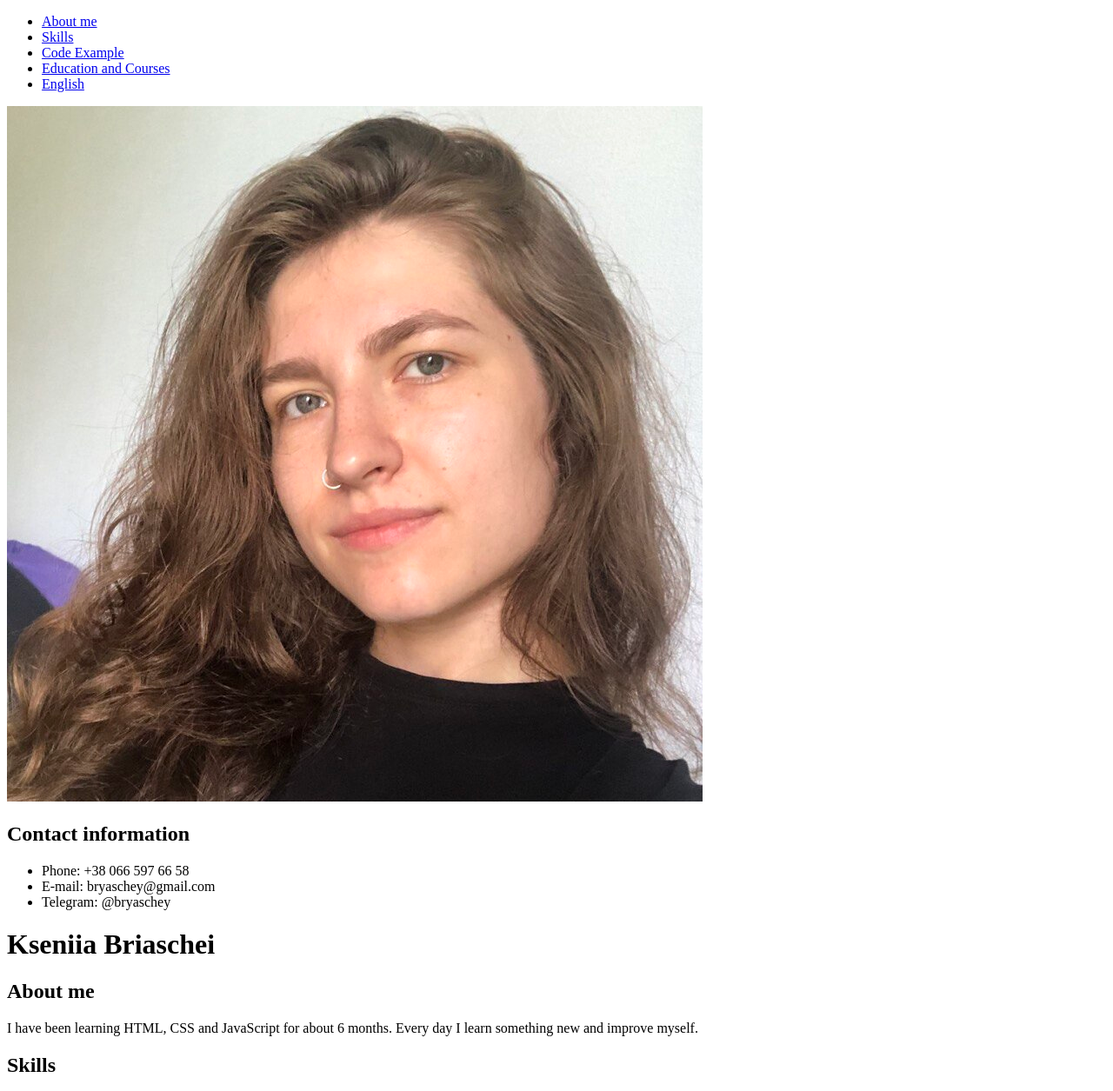
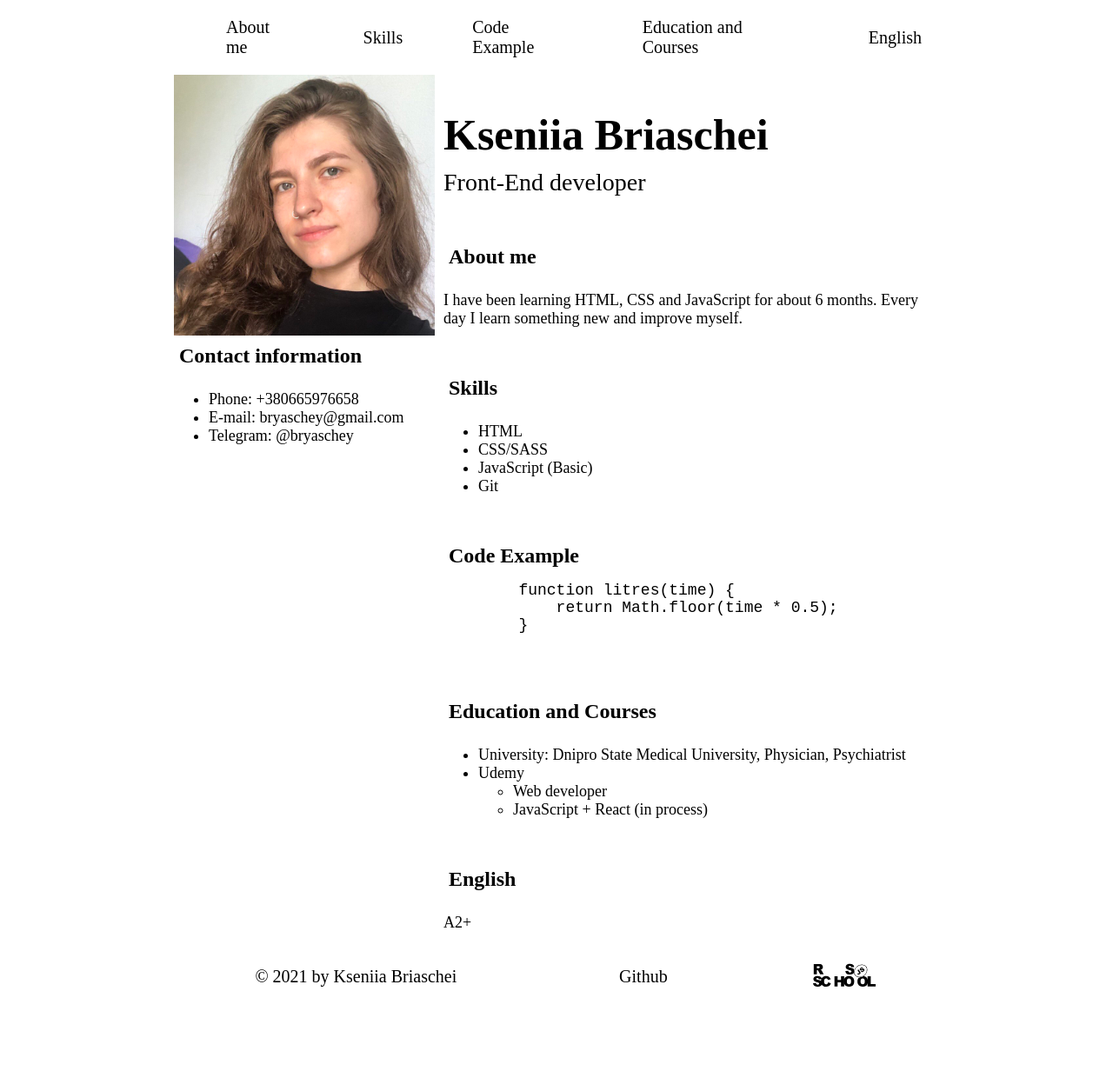
Before and after one commit to Zlataks/rsschool-cv1, a plain HTML site: page index.html in a window 1280 px wide. Shown: the top 1255 px of the page at 87% size. After the commit the page ends 1155 px from the top, so only its background shows below. Drawn offline with Linux system fonts and the light colour scheme.

Commit message:
feat: realize a positioning, add folder assets

```diff
--- a/index.html
+++ b/index.html
@@ -5,37 +5,45 @@
     <meta http-equiv="X-UA-Compatible" content="IE=edge">
     <meta name="viewport" content="width=device-width, initial-scale=1.0">
     <title>Kseniia Briaschei CV</title>
+    <link rel="stylesheet" href="style.css">
 </head>
 <body>
     <header>
+        <div class="wrapper">
             <nav>
-            <ul>
-                <li><a href="#about">About me</a></li>
-                <li><a href="#skills">Skills</a></li>
-                <li><a href="#code">Code Example</a></li>
-                <li><a href="#education">Education and Courses</a></li>
-                <li><a href="#english">English</a></li>
+                <ul class="menu__list">
+                    <li class="menu__item"><a href="#about">About me</a></li>
+                    <li class="menu__item"> <a href="#skills">Skills</a></li>
+                    <li class="menu__item"><a href="#code">Code Example</a></li>
+                    <li class="menu__item"><a href="#education">Education and Courses</a></li>
+                    <li class="menu__item"><a href="#english">English</a></li>
                 </ul>
             </nav>
+        </div>
     </header>
-    <aside>
-        <img src="photo.jpg" alt="photo_profile">
-        <h2>Contact information</h2>
-        <ul>
-            <li>Phone: +38 066 597 66 58</li>
-            <li>E-mail: bryaschey@gmail.com</li>
+    <main>
+        <div class="wrapper">
+            <div class="main__container">
+                <aside class="main__aside">
+                    <img class="main__img" src="assets/img/photo.jpg" alt="photo profile">
+                    <h2 class="aside__header">Contact information</h2>
+                    <ul class="section__text">
+                        <li>Phone: <a href="tel:380665976658">+380665976658</a></li>
+                        <li>E-mail: <a href="mailto:bryaschey@gmail.com">bryaschey@gmail.com</a></li>
                         <li>Telegram: @bryaschey</li>
                     </ul>
                 </aside>
-    <main>
-        <h1>Kseniia Briaschei</h1>
-        <section id="about">
-            <h2>About me</h2>
-            <p>I have been learning HTML, CSS and JavaScript for about 6 months. Every day I learn something new and improve myself.</p>
+                <div class="main__main">
+                    <h1 class="main__title">Kseniia Briaschei</h1>
+                    <p class="main__text">Front-End developer</p>
+                    <section class="about" id="about">
+                        <h2 class="section__header">About me</h2>
+                        <p class="section__text">I have been learning HTML, CSS and JavaScript for about 6 months.
+                        Every day I learn something new and improve myself.</p>
                     </section>
                     <section id="skills">
-            <h2>Skills</h2>
-            <ul>
+                        <h2 class="section__header">Skills</h2>
+                        <ul class="section__text">
                             <li>HTML</li>
                             <li>CSS/SASS</li>
                             <li>JavaScript (Basic)</li>
@@ -43,16 +51,16 @@
                         </ul>
                     </section>
                     <section id="code">
-            <h2>Code Example</h2>
-            <code><pre>
+                        <h2 class="section__header">Code Example</h2>
+                        <code><pre class="code__text">
         function litres(time) {
             return Math.floor(time * 0.5);
         }
                         </pre></code>
                     </section>
                     <section id="education">
-            <h2>Education and Courses</h2>
-            <ul>
+                        <h2 class="section__header">Education and Courses</h2>
+                        <ul class="section__text">
                             <li>University: Dnipro State Medical University, Physician, Psychiatrist</li>
                             <li>Udemy
                                 <ul>
@@ -63,14 +71,21 @@
                         </ul>
                     </section>
                     <section id="english">
-            <h2>English</h2>
-            <p>A2+</p>
+                        <h2 class="section__header">English</h2>
+                        <p class="section__text">A2+</p>
                     </section>
+                </div>
+            </div>
+        </div>
     </main>
     <footer>
-        <p>© 2021 by Kseniia Briaschei</p>
-        <a href="https://github.com/Zlataks">Github</a>
-        <a href="https://rs.school/js/"><img src="footer__logo.svg" alt="logo RS School"></a>
+        <div class="wrapper">
+            <div class="footer__container">
+                <p class="footer__item">© 2021 by Kseniia Briaschei</p>
+                <a class="footer__item" href="https://github.com/Zlataks">Github</a>
+                <a class="footer__img" href="https://rs.school/js/"><img src="assets/logo/footer__logo.svg" alt="logo RS School"></a>
+            </div>
+        </div>
     </footer>
 </body>
 </html>
--- a/style.css
+++ b/style.css
@@ -0,0 +1,122 @@
+* {
+    box-sizing: border-box;
+    padding: 0;
+    margin: 0;
+}
+
+html {
+    scroll-behavior: smooth;
+}
+
+body {
+    display: flex;
+    flex-direction: column;
+    justify-content: space-between;
+}
+
+a {
+    color: inherit;
+    text-decoration: none;
+}
+
+.wrapper {
+    max-width: 880px;
+    margin: 0 auto;
+}
+
+.menu__list {
+    display: flex;
+    justify-content: space-between;
+    align-items: center;
+    list-style: none;
+}
+
+.menu__item {
+    padding: 20px;
+    font-size: 20px;
+}
+
+.menu__item:hover {
+    transition: .3s;
+}
+
+/* main */
+
+.main__container {
+    display: flex;
+    justify-content: space-between;
+    align-items: center;
+}
+
+.main__aside {
+    flex-grow: 1;
+    align-self: flex-start;
+}
+
+.main__main {
+    flex-grow: 3;
+}
+
+.main__img {
+    width: 300px;
+    height: 300px;
+}
+
+.main__main {
+    margin-left: 10px;
+}
+
+ul li {
+    margin-left: 40px;
+}
+
+.main__title {
+    font-size: 50px;
+    font-weight: 600;
+    margin-top: 40px;
+}
+
+.main__text {
+    font-size: 28px;
+    margin-top: 10px;
+}
+
+h2.section__header {
+    padding: 6px;
+    margin-top: 50px;
+}
+
+h2.aside__header {
+    padding: 6px;
+}
+
+.section__text {
+    margin: 20px 0;
+    font-size: 18px;
+}
+
+.code__text {
+    padding-top: 10px;
+    font-size: 18px;
+}
+
+.about {
+    margin-top: 40px;
+}
+
+/* footer */
+
+.footer__img {
+    width: 72px;
+}
+
+.footer__container {
+    display: flex;
+    justify-content: space-around;
+    align-items: center;
+}
+
+.footer__item {
+    padding: 20px;
+    font-size: 20px;
+}
```
Also changed, not shown: assets/img/photo.jpg (renamed from photo.jpg), assets/logo/footer__logo.svg (renamed from footer__logo.svg). Lines whose indentation alone changed are shown as unchanged.
